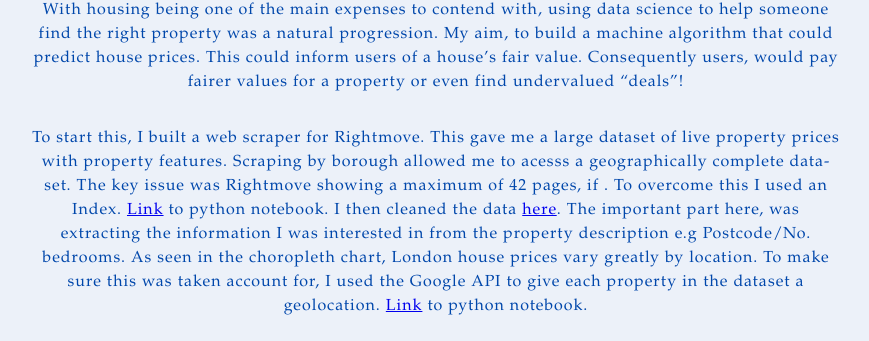
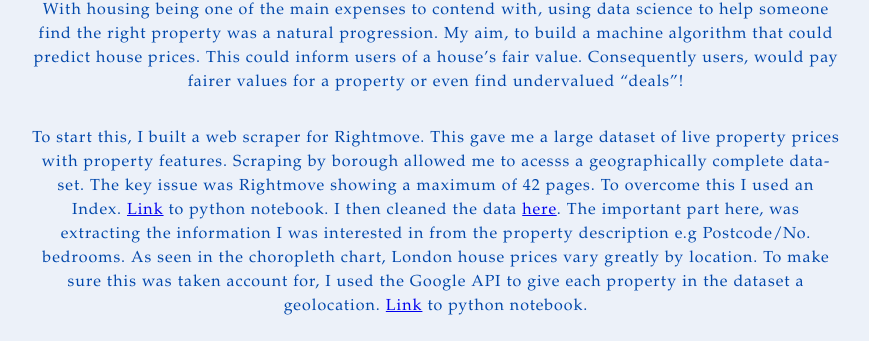
Before and after one commit to JamieMilliken/JamieMilliken.github.io, a plain HTML site: page project.html in a window 1280 px wide. Shown: the part 940-1281 px from the top of the page, without its empty margins (204-1073 px from the left). Drawn offline with Linux system fonts and the light colour scheme; a script that the page names is missing.

Commit message:
Update project.html

```diff
--- a/project.html
+++ b/project.html
@@ -88,7 +88,7 @@ Consequently users, would pay fairer values for a property or even find underval
 <container class="container">
 <p>To start this, I built a web scraper for Rightmove.
 This gave me a large dataset of live property prices with property features. Scraping by borough allowed me to acesss a geographically complete data-set.
-The key issue was Rightmove showing a maximum of 42 pages, if . To overcome this I used an Index.
+The key issue was Rightmove showing a maximum of 42 pages. To overcome this I used an Index.
 <a class="textlink" href="https://colab.research.google.com/drive/174AXU05wkpltccL7xkMB2_CVtXfUFtvO" >Link</a> to python notebook.
 I then cleaned the data <a class="textlink" href= "https://colab.research.google.com/drive/1bPU3opE3ORyTZm4dl3j384YnwvySLWlg" >here</a>.
 The important part here, was extracting the information I was interested in from the property description e.g Postcode/No. bedrooms.
```
